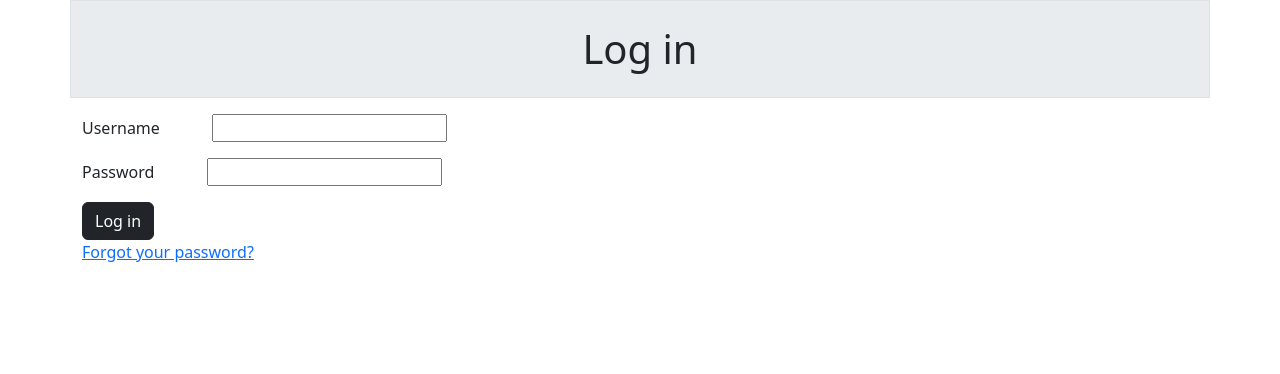
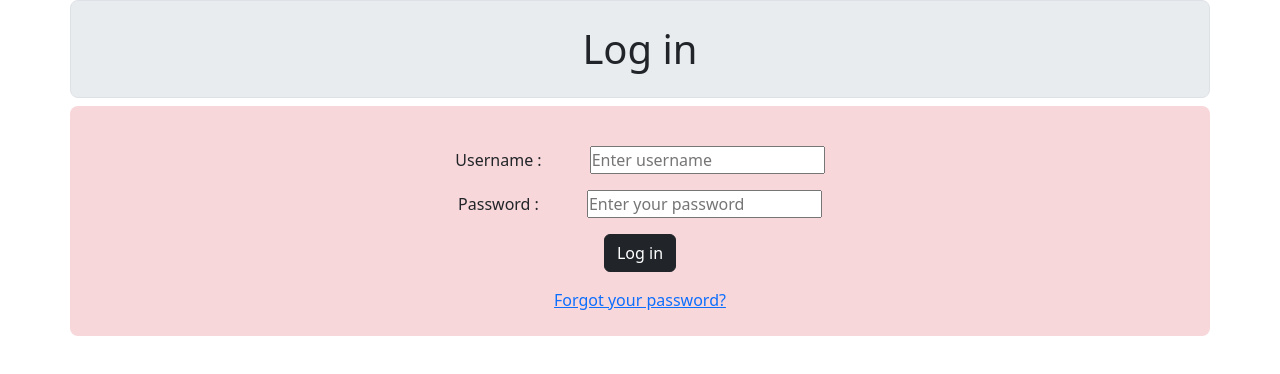
Before and after one commit to caotriphan/money-management, a plain HTML site: page login.html in a window 1280 px wide. Drawn offline with Linux system fonts and the light colour scheme.

Commit message:
complete login

```diff
--- a/login.html
+++ b/login.html
@@ -9,23 +9,23 @@
   </head>
   <body>
 
-    <h1 class="align-items-center bg-body-secondary border container d-flex justify-content-center p-4 ">Log in</h1>
-    <div class="container">
-      <div class="mt-3">
-        <label for="" class="me-5">Username</label>
-        <input type="text">
+    <h1 class="rounded-3 align-items-center bg-body-secondary border container d-flex justify-content-center p-4 ">Log in</h1>
+    <div class="bg-danger-subtle container p-4 rounded-3">
+      <div class="align-items-center d-flex justify-content-center mt-3">
+        <label for="" class="me-5">Username :</label>
+        <input type="text" placeholder="Enter username">
       </div>
 
-      <div class="mt-3">
-        <label for="" class="me-5">Password</label>
-        <input type="text">
+      <div class="align-items-center d-flex justify-content-center mt-3">
+        <label for="" class="me-5">Password :</label>
+        <input type="password" placeholder="Enter your password">
       </div>
 
-      <div class="mt-3">
+      <div class="align-items-center d-flex justify-content-center mt-3">
         <button type="button" class="btn btn-dark">Log in</button>
       </div>
 
-      <div>
+      <div class="align-items-center d-flex justify-content-center mt-3">
         <a href="#">Forgot your password?</a>
       </div>
     </div>
```
Also changed, not shown: main.html (added, +16 -0 lines).
